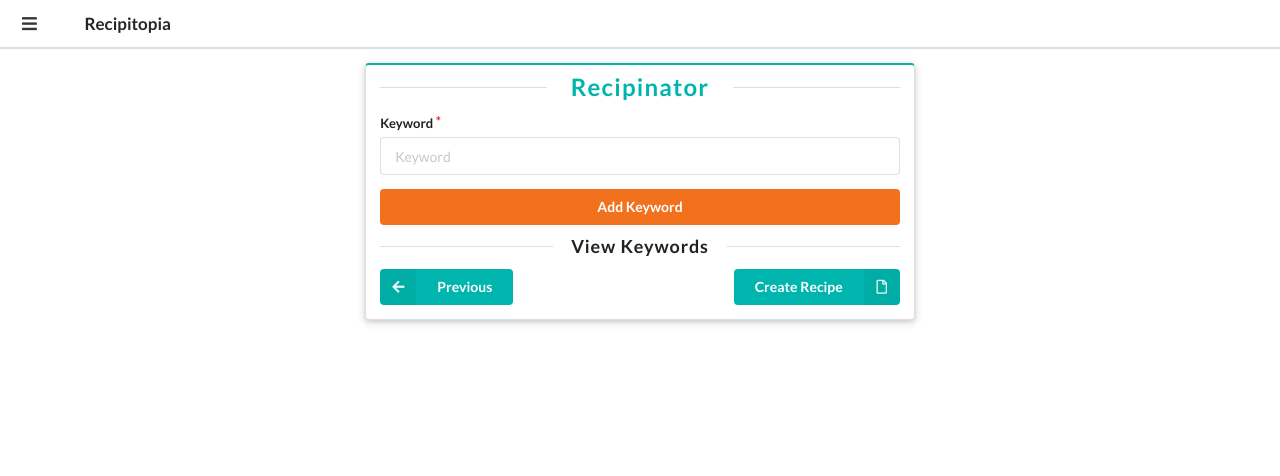
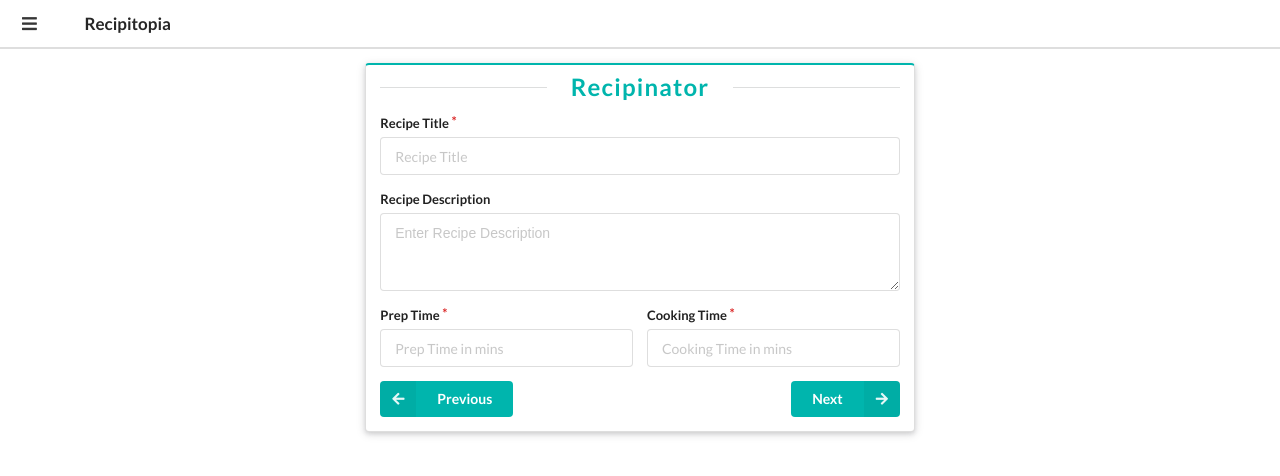
Before and after one commit to nursh/Recipinator, a React app: page / in a window 1280 px wide. Shown: the top 476 px of the page. Built offline with nearby package versions, Linux system fonts and the light colour scheme.

Commit message:
Added required to form fields

```diff
--- a/src/Forms/IngredientForm.jsx
+++ b/src/Forms/IngredientForm.jsx
@@ -5,7 +5,7 @@ function IngredientForm() {
   return (
     <form className="ui form">
 
-      <div className="field">
+      <div className="required field">
         <label htmlFor="ingredient">Ingredient</label>
         <input type="text" name="ingredient" id="ingredient" placeholder="Ingredient" />
       </div>
--- a/src/Forms/MainForm.jsx
+++ b/src/Forms/MainForm.jsx
@@ -5,7 +5,7 @@ function MainForm() {
   return (
     <form className="ui form">
 
-      <div className="field">
+      <div className="required field">
         <label htmlFor="title">Recipe Title</label>
         <input type="text" name="title" id="title" placeholder="Recipe Title" />
       </div>
@@ -20,7 +20,7 @@ function MainForm() {
         />
       </div>
 
-      <div className="two fields">
+      <div className="required two fields">
         <div className="field">
           <label htmlFor="prep">Prep Time</label>
           <input type="number" name="prep" id="prep" placeholder="Prep Time in mins" />
--- a/src/Forms/RecipeForm.jsx
+++ b/src/Forms/RecipeForm.jsx
@@ -18,10 +18,10 @@ function RecipeForm() {
               <h2 className="ui teal horizontal divider header">
                 Recipinator
               </h2>
-              {/* <MainForm /> */}
+              <MainForm />
               {/* <IngredientForm /> */}
               {/* <DirectionForm /> */}
-              <KeywordForm />
+              {/* <KeywordForm /> */}
             </div>
           </div>
         </div>
```
